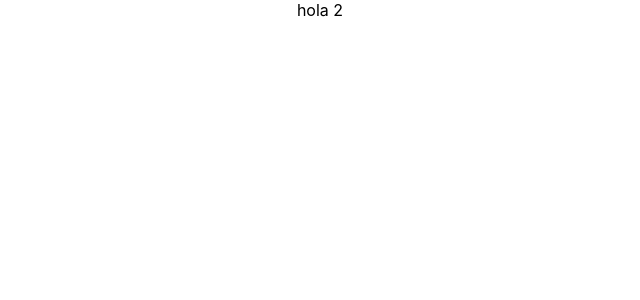
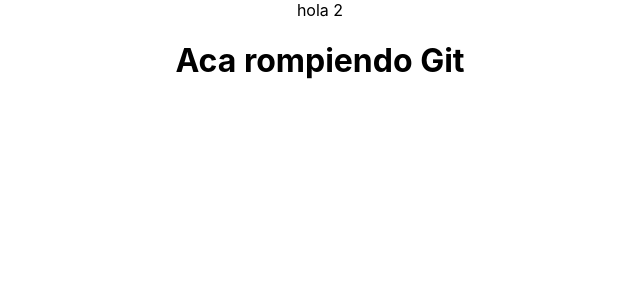
Before and after one commit to jonathanh21/mist-ap, a React (Create React App) app: page / in a window 1280 px wide. Shown: the top 300 px of the page, without its empty margins (320-960 px from the left). Built offline with nearby package versions, Linux system fonts and the light colour scheme.

Commit message:
agregue mi componente

```diff
--- a/src/App.tsx
+++ b/src/App.tsx
@@ -2,11 +2,13 @@
 import logo from './logo.svg';
 import Julian from './components/Julian';
 import './App.css';
+import Valentin from './components/Valentin';
 
 function App() {
   return (
     <div className='App'>
       <Julian />
+      <Valentin />
     </div>
   );
 }
--- /dev/null
+++ b/src/components/Valentin.tsx
@@ -0,0 +1,11 @@
+import React from 'react';
+
+const Valentin = () => {
+  return (
+    <div>
+      <h1>Aca rompiendo Git</h1>
+    </div>
+  );
+};
+
+export default Valentin;
```
